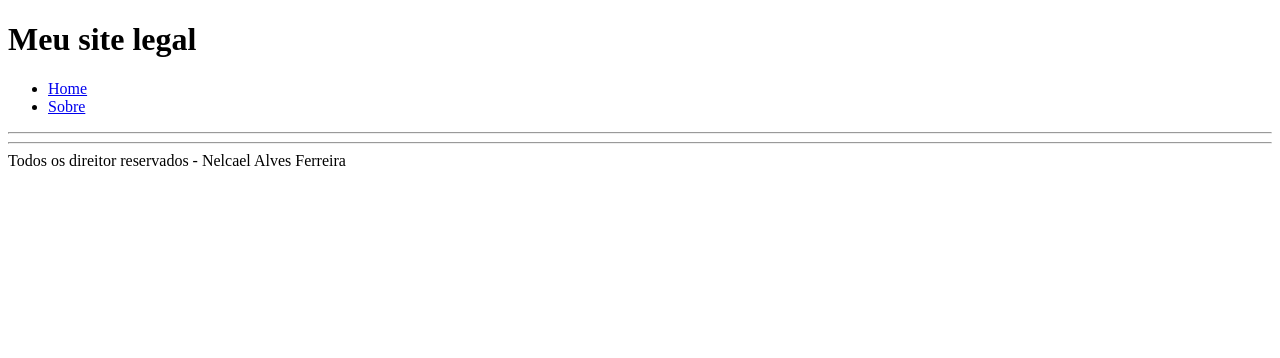
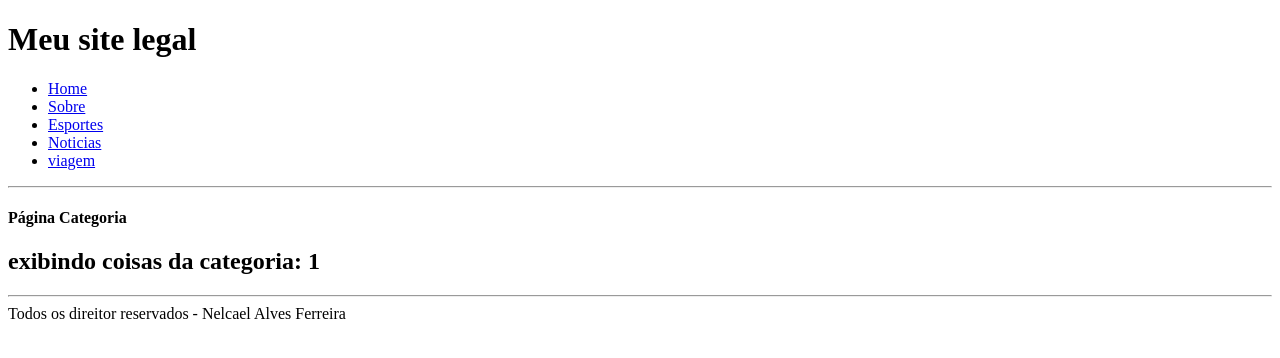
Before and after one commit to nelcael07/Projeto_curso_react, a React (Create React App) app in the folder react1/: page /categoria/1 in a window 1280 px wide. Shown: the top 358 px of the page. Built offline with nearby package versions, Linux system fonts and the light colour scheme.

Commit message:
variaveis em routers
Como usar variaveis para te auxiliar na contrução de urls

```diff
--- a/react1/src/App.js
+++ b/react1/src/App.js
@@ -5,6 +5,7 @@
 import {BrowserRouter, Switch, Route, Link} from 'react-router-dom'
 import Home from './pages/Home';
 import Sobre from './pages/Sobre';
+import Categoria from './pages/Categoria';
 
 function App() {
   return (
@@ -19,6 +20,15 @@
               <li>
                 <Link to='/sobre'>Sobre</Link>
               </li>
+              <li>
+                <Link to='/categoria/esportes'>Esportes</Link>
+              </li>
+              <li>
+                <Link to='/categoria/noticias'>Noticias</Link>
+              </li>
+              <li>
+                <Link to='/categoria/viagem'>viagem</Link>
+              </li>
             </ul>
           </nav>
         </header>
@@ -32,6 +42,13 @@
           <Route path='/sobre'>
             <Sobre></Sobre>
           </Route>
+          <Route path='/categoria/:cat'>
+            <Categoria></Categoria>
+          </Route>
+
+          <Route path='/produto/:id'>
+
+          </Route>
 
         </Switch>
         <hr></hr>
--- /dev/null
+++ b/react1/src/pages/Categoria.js
@@ -0,0 +1,12 @@
+import React from 'react';
+import {useParams} from 'react-router-dom';
+function Categoria() {
+    let{cat} = useParams();
+    return(
+        <div>
+            <h4>Página Categoria</h4>
+            <h2>exibindo coisas da categoria: {cat}</h2>
+        </div>
+    )
+}
+export default Categoria;
```
